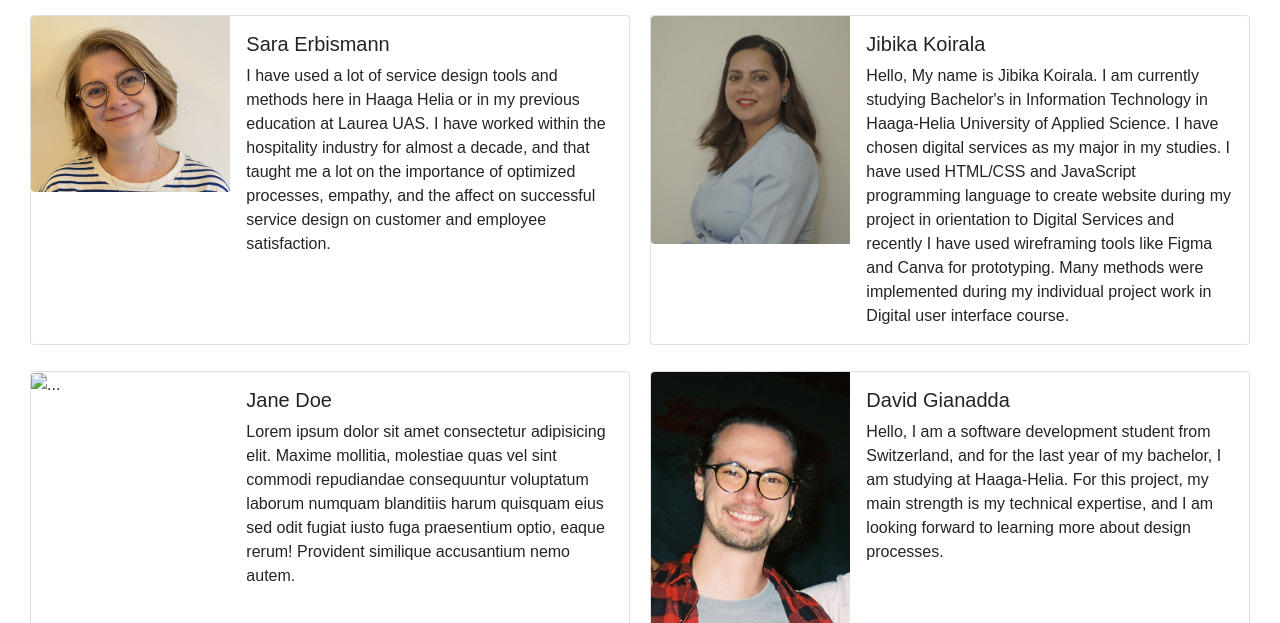
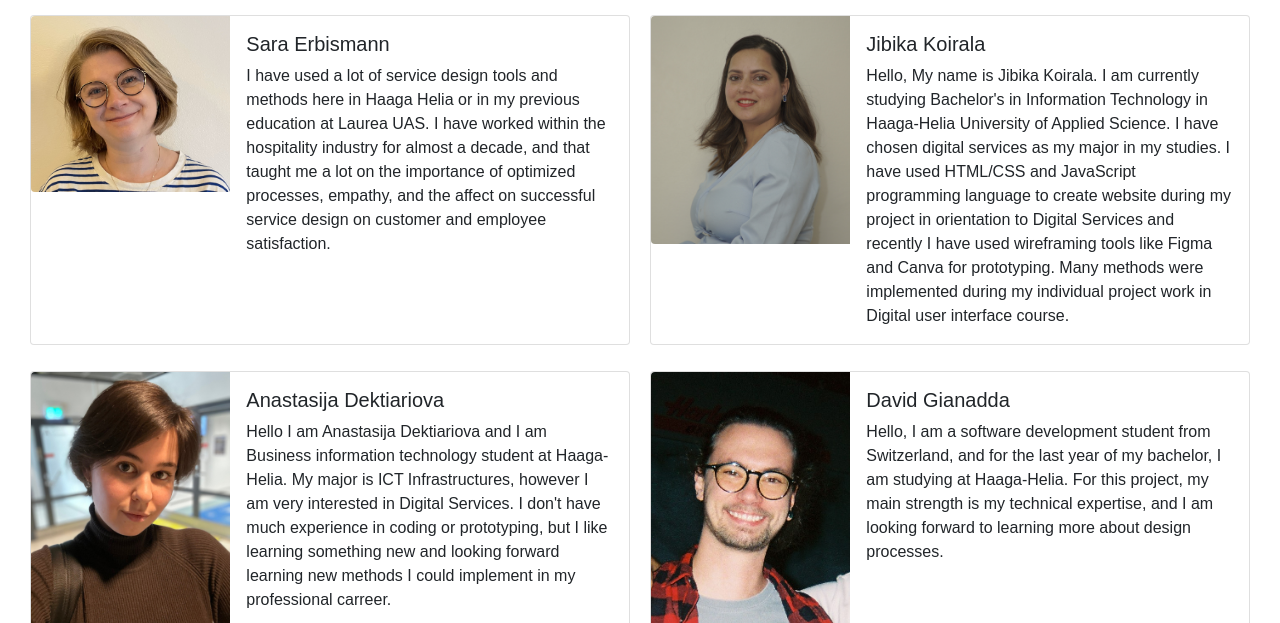
Before and after one commit to Gianou/Haaga-Helia-Digital-Service-Design, a plain HTML site: page index.html in a window 1280 px wide. Shown: the part 177-800 px from the top of the page. Drawn offline with nearby package versions, Linux system fonts and the light colour scheme.

Commit message:
Added data about team member

```diff
--- a/index.html
+++ b/index.html
@@ -28,7 +28,7 @@
 
     <div id="custom-card-container">
 
-            <div class="card mb-3" >
+      <div class="card mb-3">
         <div class="row g-0">
           <div class="col-md-4">
             <img src="resource\pictures\sara.jpg" class="img-fluid rounded-start" alt="...">
@@ -36,7 +36,8 @@
           <div class="col-md-8">
             <div class="card-body">
               <h5 class="card-title">Sara Erbismann</h5>
-                      <p class="card-text">I have used a lot of service design tools and methods here in Haaga Helia or in my previous
+              <p class="card-text">I have used a lot of service design tools and methods here in Haaga Helia or in my
+                previous
                 education
                 at Laurea UAS. I have worked within the hospitality industry for almost a decade, and that taught me
                 a lot
@@ -52,7 +53,7 @@
 
 
 
-              <div class="card mb-3" >
+      <div class="card mb-3">
         <div class="row g-0">
           <div class="col-md-4">
             <img src="resource\pictures\jibika.png" class="img-fluid rounded-start" alt="...">
@@ -60,32 +61,40 @@
           <div class="col-md-8">
             <div class="card-body">
               <h5 class="card-title">Jibika Koirala</h5>
-                      <p class="card-text">Hello, My name is Jibika Koirala. I am currently studying Bachelor's in Information Technology in Haaga-Helia University of Applied Science. I have chosen digital services as my major in my studies. I have used HTML/CSS and JavaScript programming language to create website during my project in orientation to Digital Services and recently I have used wireframing tools like Figma and Canva for prototyping. Many methods were implemented during my individual project work in Digital user interface course.</p>
+              <p class="card-text">Hello, My name is Jibika Koirala. I am currently studying Bachelor's in Information
+                Technology in Haaga-Helia University of Applied Science. I have chosen digital services as my major in
+                my studies. I have used HTML/CSS and JavaScript programming language to create website during my project
+                in orientation to Digital Services and recently I have used wireframing tools like Figma and Canva for
+                prototyping. Many methods were implemented during my individual project work in Digital user interface
+                course.</p>
 
             </div>
           </div>
         </div>
       </div>
 
-              <div class="card mb-3" >
+      <div class="card mb-3">
         <div class="row g-0">
           <div class="col-md-4">
-                    <img src="" class="img-fluid rounded-start" alt="...">
+            <img src="resource\pictures\anastasija.jpg" class="img-fluid rounded-start" alt="...">
           </div>
           <div class="col-md-8">
             <div class="card-body">
-                      <h5 class="card-title">Jane Doe</h5>
-                      <p class="card-text">Lorem ipsum dolor sit amet consectetur adipisicing elit. Maxime mollitia,
-                        molestiae quas vel sint commodi repudiandae consequuntur voluptatum laborum
-                        numquam blanditiis harum quisquam eius sed odit fugiat iusto fuga praesentium
-                        optio, eaque rerum! Provident similique accusantium nemo autem. </p>
+              <h5 class="card-title">Anastasija Dektiariova</h5>
+              <p class="card-text">Hello I am Anastasija Dektiariova and I am Business information technology student at
+                Haaga-Helia. My major is ICT
+                Infrastructures, however I am very interested in Digital Services. I don't have much experience in
+                coding or
+                prototyping, but I like learning something new and looking forward learning new methods I could
+                implement in my
+                professional carreer. </p>
 
             </div>
           </div>
         </div>
       </div>
 
-              <div class="card mb-3" >
+      <div class="card mb-3">
         <div class="row g-0">
           <div class="col-md-4">
             <img src="resource\pictures\david.jpg" class="img-fluid rounded-start" alt="...">
@@ -144,7 +153,7 @@
 
   </main>
   <footer id="custom-footer">
-        <p>Footer</p>
+    <p>Haaga-Helia University of Applied Sciences</p>
   </footer>
 </body>
 
```
Also changed, not shown: resource/pictures/anastasija.jpg (added). Lines whose indentation alone changed are shown as unchanged.
